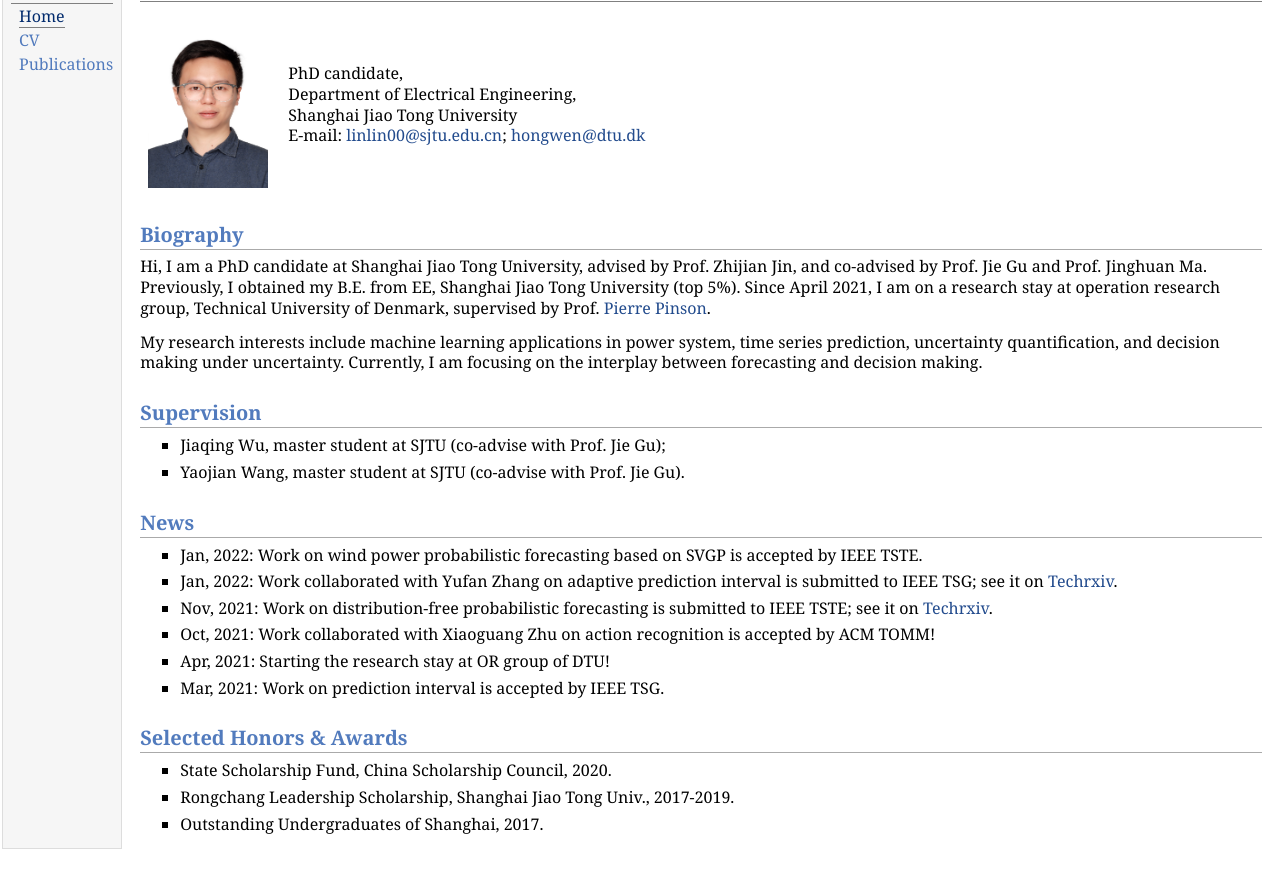
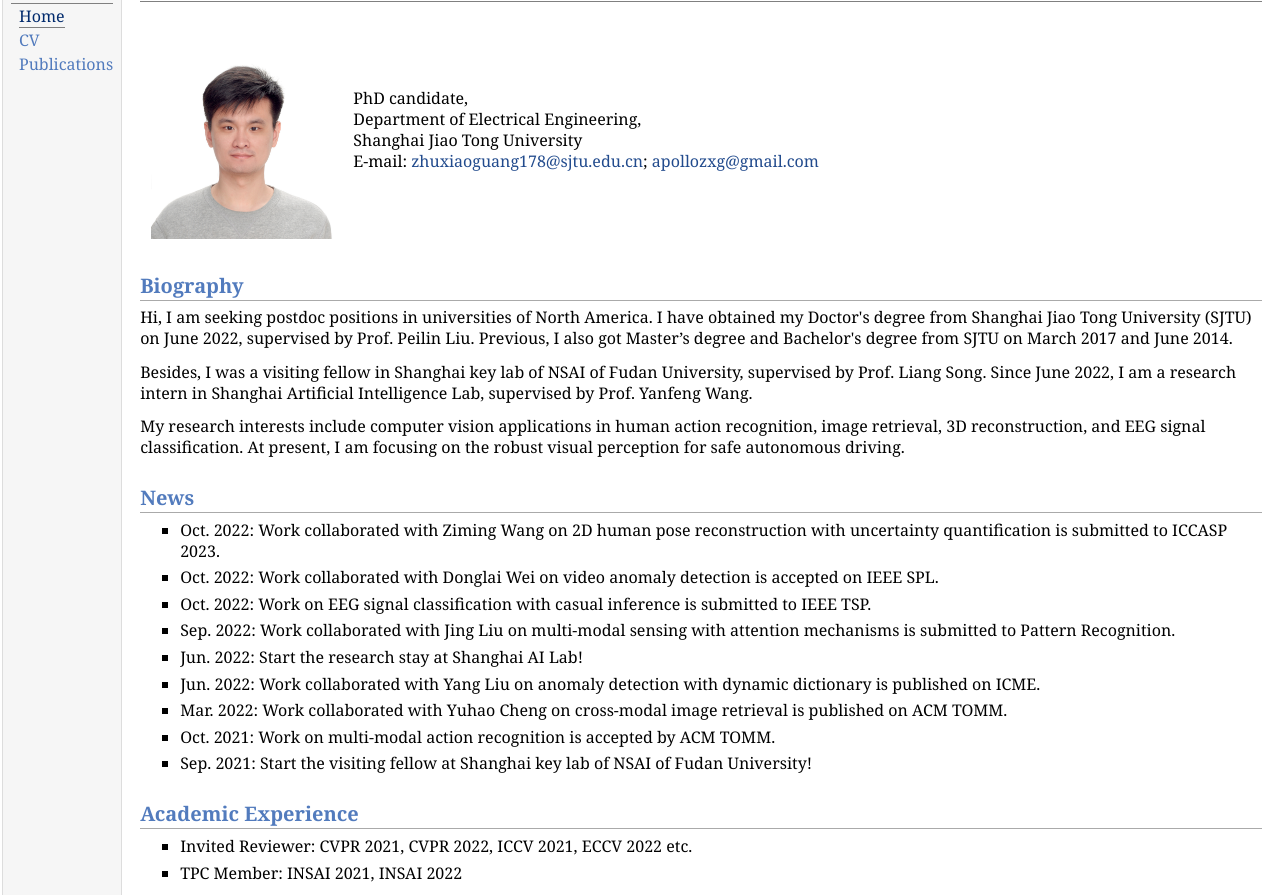
Before and after one commit to zxgapollo/zxgapollo.github.io, a plain HTML site: page index.html in a window 1280 px wide. Shown: the part 48-943 px from the top of the page. Before the commit the page ends 907 px from the top, so only its background shows below. Drawn offline with Linux system fonts and the light colour scheme.

Commit message:
Add files via upload

```diff
--- a/index.html
+++ b/index.html
@@ -13,50 +13,59 @@
 <td id="layout-menu">
 <div class="menu-category">MENU</div>
 <div class="menu-item"><a href="index.html" class="current">Home</a></div>
-<div class="menu-item"><a href="hlwen.pdf">CV</a></div>
-<div class="menu-item"><a href="publications.html">Publications</a></div>
+<div class="menu-item"><a href="cv.pdf">CV</a></div>
+<div class="menu-item"><a href="https://scholar.google.com/citations?user=adDzWw0AAAAJ&hl=en">Publications</a></div>
 </td>
 <td id="layout-content">
 <div id="toptitle">
 <h1>Xiaoguang Zhu</h1>
 </div>
 <table class="imgtable"><tr><td>
-<img src="hlwen_photo.jpg" alt="alt text" width="120px" height="160px" />&nbsp;</td>
+<img src="avatar.png" alt="alt text" width="185px" height="211px" />&nbsp;</td>
 <td align="left"><p>PhD candidate,<br /> Department of Electrical Engineering, <br /> Shanghai Jiao Tong University <br />
-E-mail: <a href="mailto:linlin00@sjtu.edu.cn">linlin00@sjtu.edu.cn</a>; <a href="mailto:hongwen@dtu.dk">hongwen@dtu.dk</a><br /></p>
+E-mail: <a href="mailto:zhuxiaoguang178@sjtu.edu.cn">zhuxiaoguang178@sjtu.edu.cn</a>; <a href="mailto:apollozxg@gmail.com">apollozxg@gmail.com</a><br /></p>
 </td></tr></table>
 <h2>Biography</h2>
-<p>Hi, I am a PhD candidate at Shanghai Jiao Tong University, advised by Prof. Zhijian Jin, and co-advised by Prof. Jie Gu and Prof. Jinghuan Ma. Previously, I obtained my B.E. from EE, Shanghai Jiao Tong University (top 5%). Since April 2021, I am on a research stay at operation research group, Technical University of Denmark, supervised by Prof. <a href="https://pierrepinson.com/">Pierre Pinson</a>. </p>
-<p>My research interests include machine learning applications in power system, time series prediction, uncertainty quantification, and decision making under uncertainty. Currently, I am focusing on the interplay between forecasting and decision making.</p>
-<h2>Supervision</h2>
+<p>Hi, I am seeking postdoc positions in universities of North America. I have obtained my Doctor's degree from Shanghai Jiao Tong University (SJTU) on June 2022, supervised by Prof. Peilin Liu. Previous, I also got Master’s degree and Bachelor's degree from SJTU on March 2017 and June 2014.</p>
+<p>Besides, I was a visiting fellow in Shanghai key lab of NSAI of Fudan University, supervised by Prof. Liang Song. Since June 2022, I am a research intern in Shanghai Artificial Intelligence Lab, supervised by Prof. Yanfeng Wang.</p>
+<p>My research interests include computer vision applications in human action recognition, image retrieval, 3D reconstruction, and EEG signal classification. At present, I am focusing on the robust visual perception for safe autonomous driving. </p>
+<h2>News</h2>
 <ul>
-<li><p>Jiaqing Wu, master student at SJTU (co-advise with Prof. Jie Gu);</p>
+<li><p>Oct. 2022: Work collaborated with Ziming Wang on 2D human pose reconstruction with uncertainty quantification is submitted to ICCASP 2023.</p>
 </li>
-<li><p>Yaojian Wang, master student at SJTU (co-advise with Prof. Jie Gu).</p>
+<li><p>Oct. 2022: Work collaborated with Donglai Wei on video anomaly detection is accepted on IEEE SPL.</p>
+</li>
+<li><p>Oct. 2022: Work on EEG signal classification with casual inference is submitted to IEEE TSP.</p>
+</li>
+<li><p>Sep. 2022: Work collaborated with Jing Liu on multi-modal sensing with attention mechanisms is submitted to Pattern Recognition.</p>
+</li>
+<li><p>Jun. 2022: Start the research stay at Shanghai AI Lab!</p>
+</li>
+<li><p>Jun. 2022: Work collaborated with Yang Liu on anomaly detection with dynamic dictionary is published on ICME.</p>
+</li>
+<li><p>Mar. 2022: Work collaborated with Yuhao Cheng on cross-modal image retrieval is published on ACM TOMM.</p>
+</li>
+<li><p>Oct. 2021: Work on multi-modal action recognition is accepted by ACM TOMM.</p>
+</li>
+<li><p>Sep. 2021: Start the visiting fellow at Shanghai key lab of NSAI of Fudan University!</p>
 </li>
 </ul>
-<h2>News</h2>
+<h2>Academic Experience</h2>
 <ul>
-<li><p>Jan, 2022: Work on wind power probabilistic forecasting based on SVGP is accepted by IEEE TSTE.</p>
+<li><p>Invited Reviewer: CVPR 2021, CVPR 2022, ICCV 2021, ECCV 2022 etc.</p>
 </li>
-<li><p>Jan, 2022: Work collaborated with Yufan Zhang on adaptive prediction interval is submitted to IEEE TSG; see it on <a href="https://doi.org/10.36227/techrxiv.17925911.v1">Techrxiv</a>.</p>
-</li>
-<li><p>Nov, 2021: Work on distribution-free probabilistic forecasting is submitted to IEEE TSTE; see it on <a href="https://doi.org/10.36227/techrxiv.16866280.v1">Techrxiv</a>.</p>
-</li>
-<li><p>Oct, 2021: Work collaborated with Xiaoguang Zhu on action recognition is accepted by ACM TOMM!</p>
-</li>
-<li><p>Apr, 2021: Starting the research stay at OR group of DTU!</p>
-</li>
-<li><p>Mar, 2021: Work on prediction interval is accepted by IEEE TSG.</p>
+<li><p>TPC Member: INSAI 2021, INSAI 2022</p>
 </li>
 </ul>
-<h2>Selected Honors &amp; Awards</h2>
+<h2>Awards:</h2>
 <ul>
-<li><p>State Scholarship Fund, China Scholarship Council, 2020.</p>
+<li><p>2022: Outstanding Graduates of Shanghai</p>
 </li>
-<li><p>Rongchang Leadership Scholarship, Shanghai Jiao Tong Univ., 2017-2019.</p>
+<li><p>2018: Shanghai Outstanding Communist Youth League Member</p>
 </li>
-<li><p>Outstanding Undergraduates of Shanghai, 2017.</p>
+<li><p>2017 - 2010: RongChang Scholarship</p>
+</li>
+<li><p>2015: Graduate National Scholarshi</p>
 </li>
 </ul>
 </td>
```
Also changed, not shown: avatar.png (added), 2 other files.
